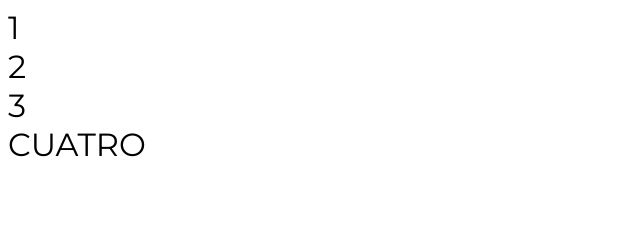
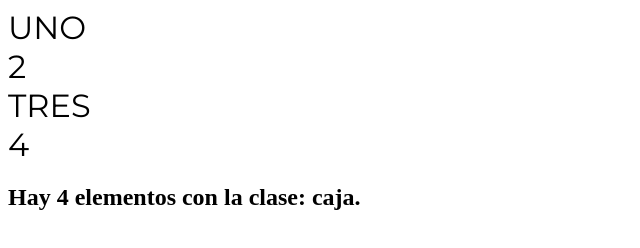
Before and after one commit to FranlexRam/Curso-JS-profesional, a plain HTML site: page SELECTORES/index.html in a window 1280 px wide. Shown: the whole page, without its empty margins (0-640 px from the left). Drawn offline with Linux system fonts and the light colour scheme.

Commit message:
Detalles de los selectores.

```diff
--- a/SELECTORES/index.html
+++ b/SELECTORES/index.html
@@ -7,10 +7,14 @@
 </head>
 <body>
 
-  <section id="seccion ">
-    <div class="caja">1</div>
+  <section id="seccion">
+    <div class="caja">
+      <div class="query">1</div>
+    </div>
     <div class="caja">2</div>
-    <div class="caja">3</div>
+    <div class="caja">
+      <div class="contenido">3</div>
+    </div>
     <div class="caja">4</div>
   </section>
 
--- a/SELECTORES/script.js
+++ b/SELECTORES/script.js
@@ -1 +1,10 @@
-document.getElementsByClassName("caja")[3].innerHTML=`CUATRO`
+//Usando un selector mas largo (getElementsByClassName)
+document.getElementsByClassName("caja")[2].getElementsByClassName("contenido")[0].innerHTML=`TRES`
+
+//Usando un selector corto (querySelector)
+document.querySelector(".caja .query").innerHTML=`UNO`
+
+let cajas = document.getElementsByClassName("caja");
+document.getElementById("seccion").innerHTML+=`
+<h1>Hay ${cajas.length} elementos con la clase: caja.</h1>
+`
```
